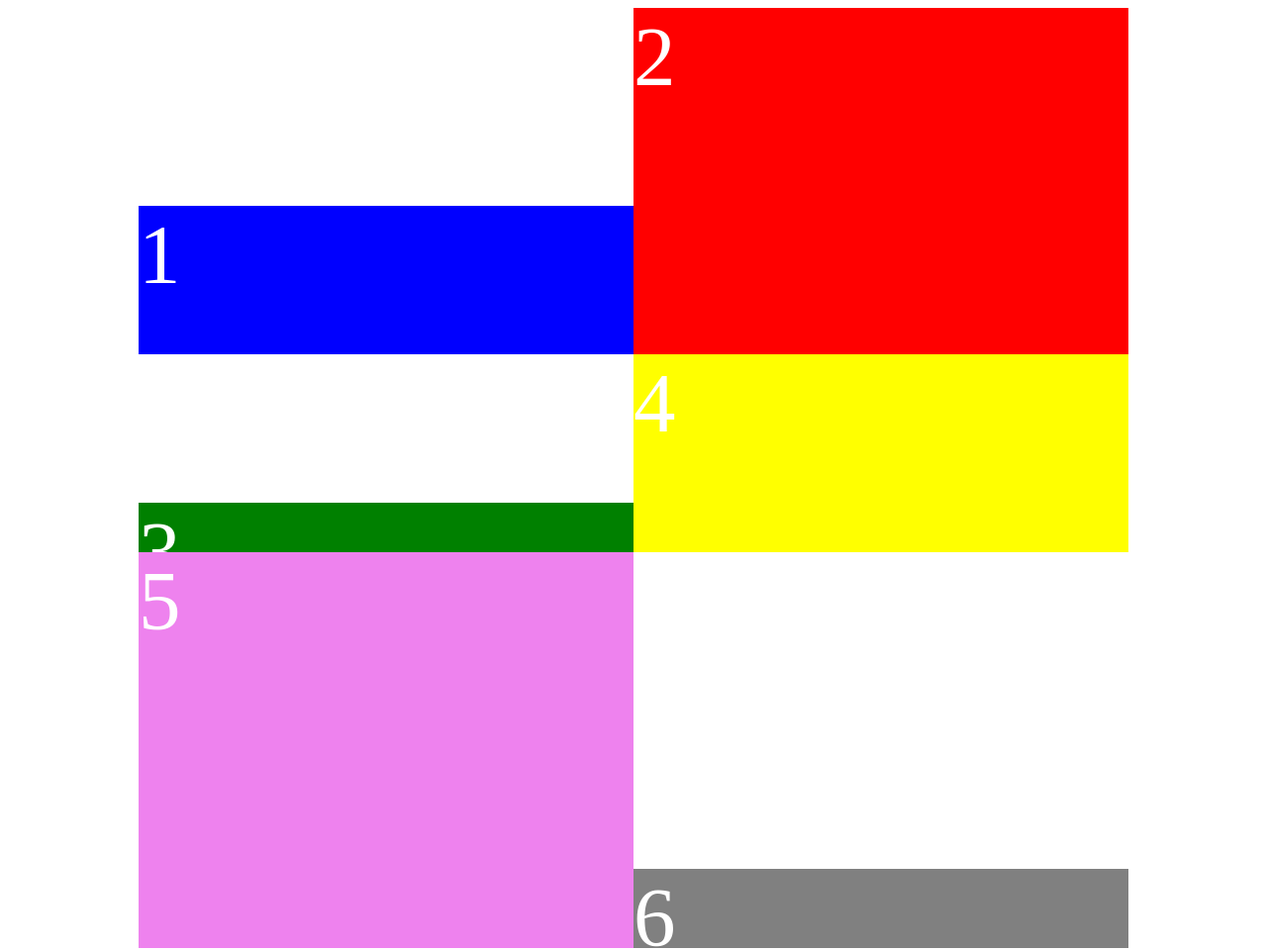
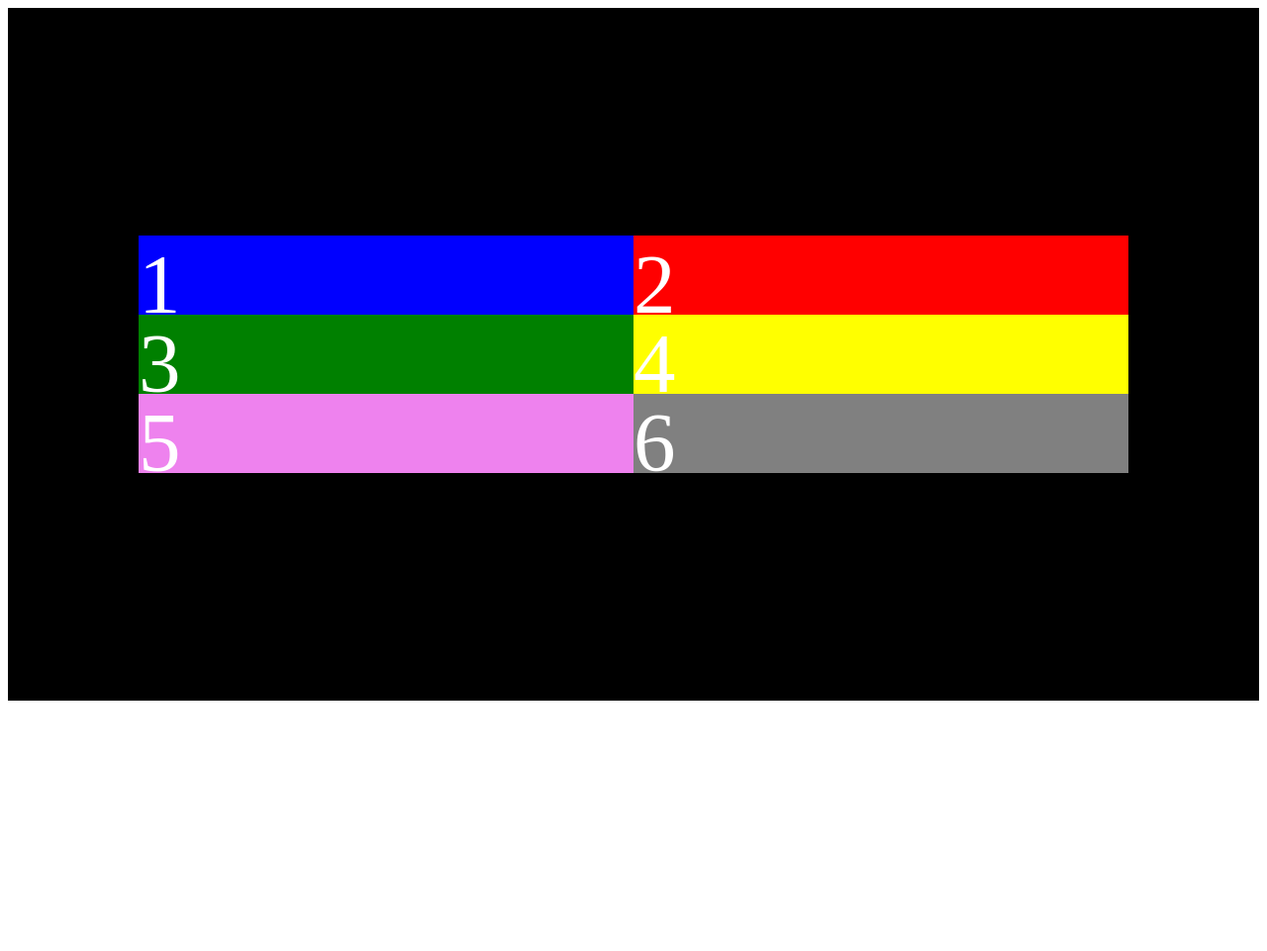
Before and after one commit to HenryRiveraM/7abril, a plain HTML site: page index.html in a window 1280 px wide. Shown: the whole page at 99% size. After the commit the page ends 800 px from the top, so only its background shows below. Drawn offline with Linux system fonts and the light colour scheme.

Commit message:
Cambios nuevos

```diff
--- a/estilos.css
+++ b/estilos.css
@@ -4,11 +4,14 @@
     justify-content: center;
     flex-wrap: wrap;
     align-items: flex-end;
+    height: 700px;
+    background-color: black;
+    align-content: center;
 }
 
 .caja1{
     width: 500px;
-    height: 150px;
+    height: 80px;
     font-size: 85px;
     color: white;
     background-color: blue;
@@ -17,7 +20,7 @@
 
 .caja2{
     width: 500px;
-    height: 350px;
+    height: 80px;
     font-size: 85px;
     color: white;
     background-color: red;
@@ -25,7 +28,7 @@
 
 .caja3{
     width: 500px;
-    height: 50px;
+    height: 80px;
     font-size: 85px;
     color: white;
     background-color: green;
@@ -33,7 +36,7 @@
 
 .caja4{
     width: 500px;
-    height: 200px;
+    height: 80px;
     font-size: 85px;
     color: white;
     background-color: yellow;
@@ -41,7 +44,7 @@
 
 .caja5{
     width: 500px;
-    height: 400px;
+    height: 80px;
     font-size: 85px;
     color: white;
     background-color: violet;
```
